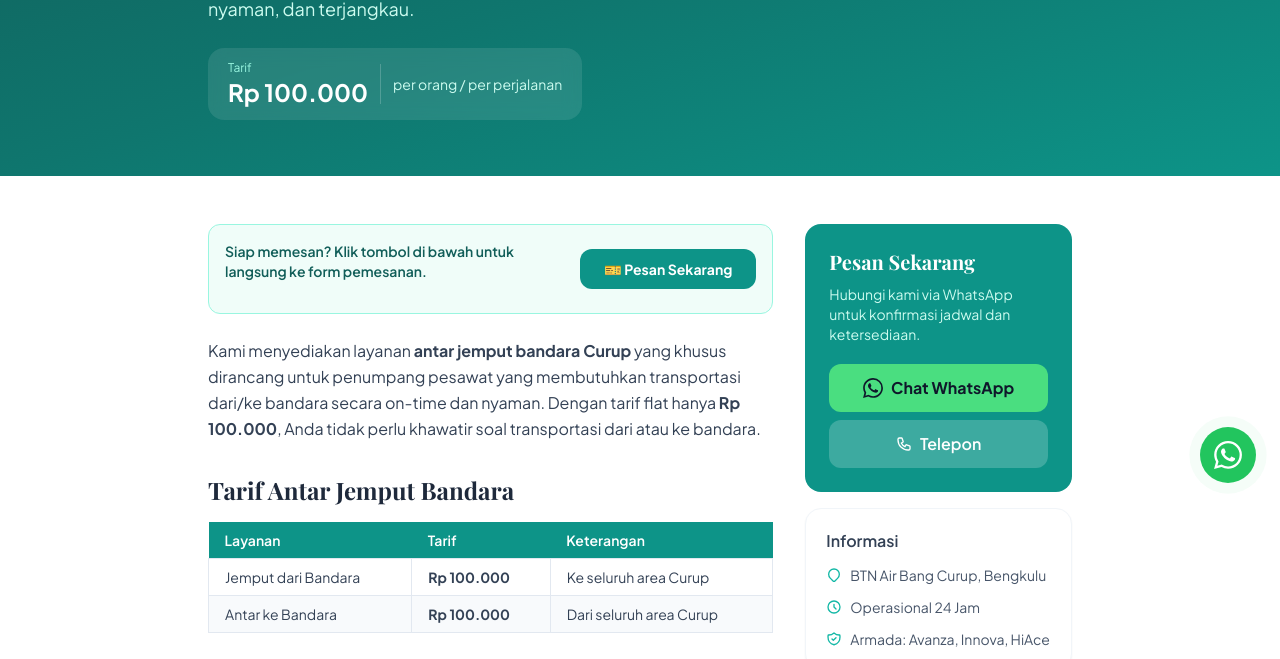
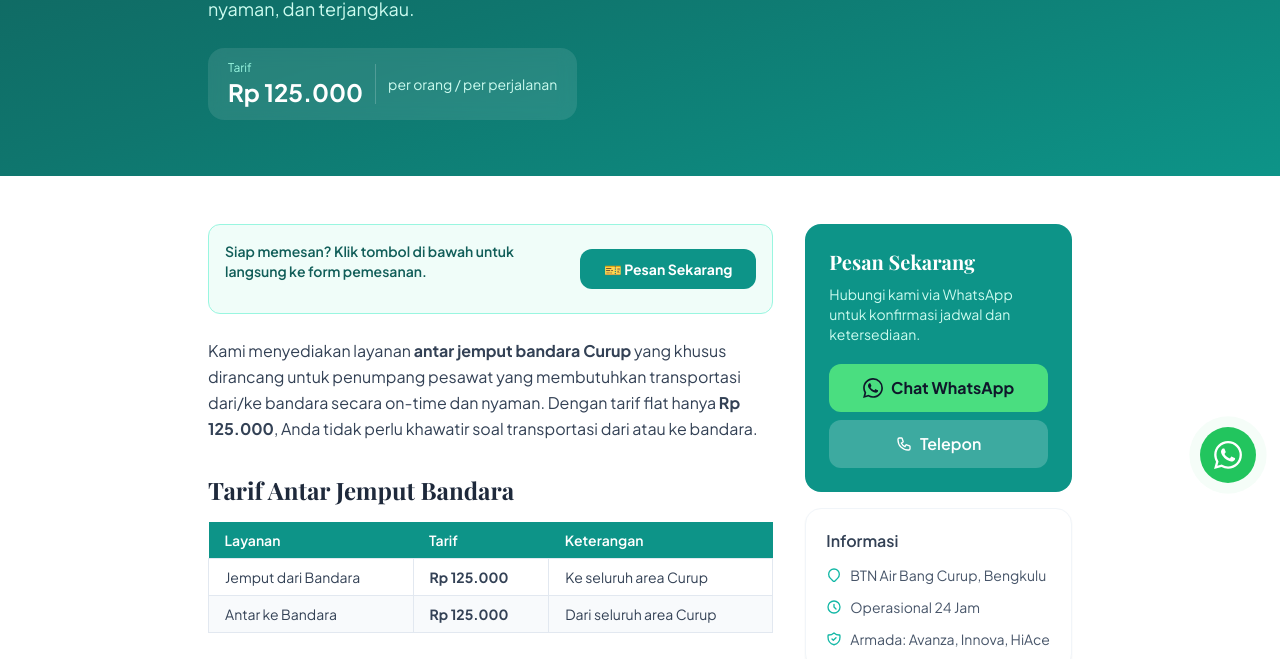
Before and after one commit to aspanrio-stack/Travel-bengkulu-V6, a Next.js app: page /antar-jemput-bandara-curup in a window 1280 px wide. Shown: the part 293-952 px from the top of the page. Built offline with nearby package versions, Linux system fonts and the light colour scheme.

Commit message:
Update page.tsx

```diff
--- a/src/app/antar-jemput-bandara-curup/page.tsx
+++ b/src/app/antar-jemput-bandara-curup/page.tsx
@@ -3,9 +3,9 @@ import Link from 'next/link';
 import ArticleLayout from '@/components/ArticleLayout';
 
 export const metadata: Metadata = {
-  title: 'Antar Jemput Bandara Curup – Tarif Rp 100.000',
+  title: 'Antar Jemput Bandara Curup – Tarif Rp 125.000',
   description:
-    'Layanan antar jemput bandara Curup (Bandara Fatmawati Curup). Tarif Rp 100.000. On-time guarantee. Armada nyaman. Pesan via WhatsApp 0852-6864-5461!',
+    'Layanan antar jemput bandara Curup (Bandara Fatmawati Curup). Tarif Rp 125.000. On-time guarantee. Armada nyaman. Pesan via WhatsApp 0852-6864-5461!',
   alternates: { canonical: 'https://bengkulutravel.com/antar-jemput-bandara-curup' },
 };
 
@@ -16,7 +16,7 @@ export default function AntarJemputBandaraCurup() {
       description="Layanan khusus antar jemput ke dan dari Bandara di Curup. Tepat waktu, nyaman, dan terjangkau."
       breadcrumbs={[{ label: 'Antar Jemput Bandara Curup' }]}
       badge="✈️ Airport Transfer"
-      price="Rp 100.000"
+      price="Rp 125.000"
     >
       {/* Tombol Pesan Cepat */}
       <div className="mb-6 p-4 bg-primary-50 border border-primary-200 rounded-xl flex flex-col sm:flex-row items-center justify-between gap-3">
@@ -29,7 +29,7 @@ export default function AntarJemputBandaraCurup() {
         </Link>
       </div>
       <p>
-        Kami menyediakan layanan <strong>antar jemput bandara Curup</strong> yang khusus dirancang untuk penumpang pesawat yang membutuhkan transportasi dari/ke bandara secara on-time dan nyaman. Dengan tarif flat hanya <strong>Rp 100.000</strong>, Anda tidak perlu khawatir soal transportasi dari atau ke bandara.
+        Kami menyediakan layanan <strong>antar jemput bandara Curup</strong> yang khusus dirancang untuk penumpang pesawat yang membutuhkan transportasi dari/ke bandara secara on-time dan nyaman. Dengan tarif flat hanya <strong>Rp 125.000</strong>, Anda tidak perlu khawatir soal transportasi dari atau ke bandara.
       </p>
 
       <h2>Tarif Antar Jemput Bandara</h2>
@@ -44,12 +44,12 @@ export default function AntarJemputBandaraCurup() {
         <tbody>
           <tr>
             <td>Jemput dari Bandara</td>
-            <td><strong>Rp 100.000</strong></td>
+            <td><strong>Rp 125.000</strong></td>
             <td>Ke seluruh area Curup</td>
           </tr>
           <tr>
             <td>Antar ke Bandara</td>
-            <td><strong>Rp 100.000</strong></td>
+            <td><strong>Rp 125.000</strong></td>
             <td>Dari seluruh area Curup</td>
           </tr>
         </tbody>
```
